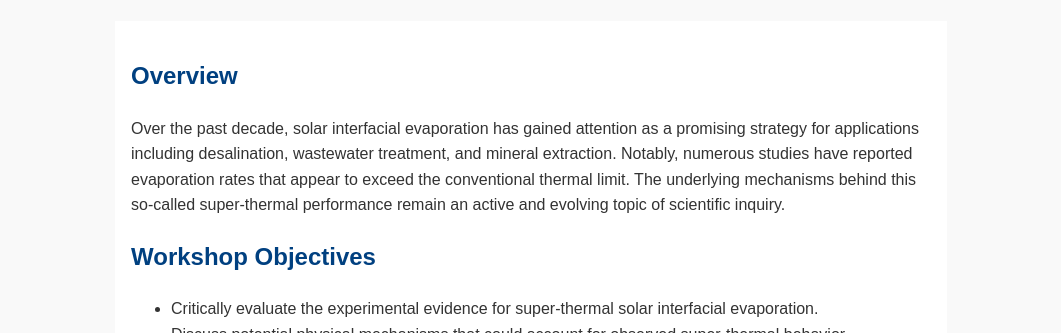
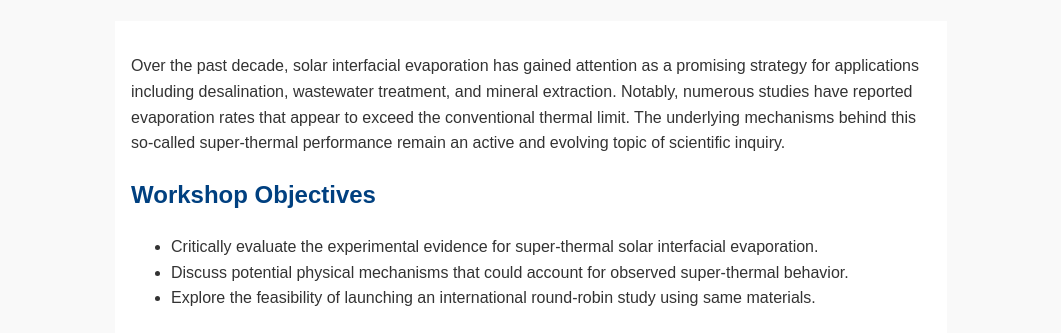
Before and after one commit to liyuanzhe96/solar-evaporation-workshop, a plain HTML site: page index.html in a window 1280 px wide. Shown: the part 767-1100 px from the top of the page, without its empty margins (109-1170 px from the left). Drawn offline with Linux system fonts and the light colour scheme.

Commit message:
Update index.html

```diff
--- a/index.html
+++ b/index.html
@@ -13,7 +13,7 @@
 
   <main>
     <section>
-      <h2>Overview</h2>
+
       <p>
         Over the past decade, solar interfacial evaporation has gained attention as a promising strategy for applications including desalination, wastewater treatment, and mineral extraction.
         Notably, numerous studies have reported evaporation rates that appear to exceed the conventional thermal limit.
```
